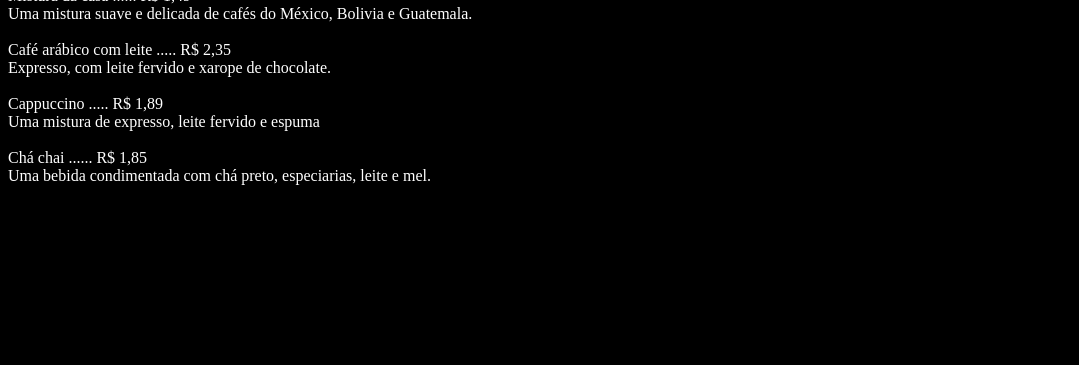
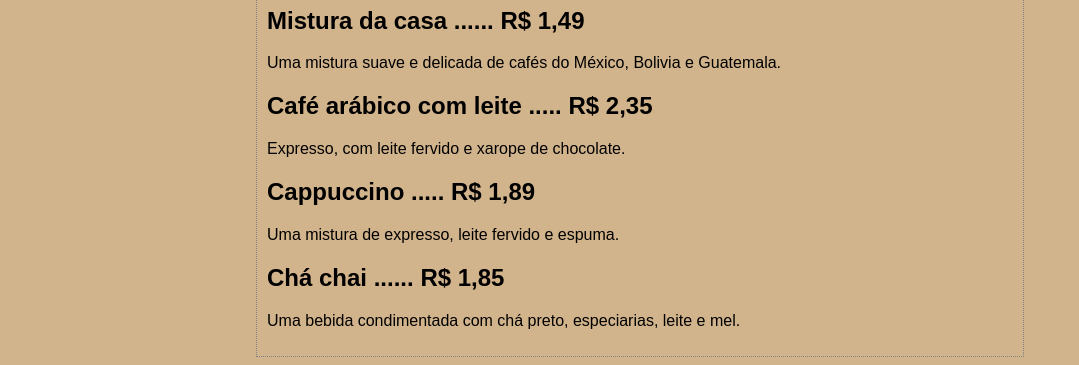
Before and after one commit to ATatiane/Bar-Use-a-Cabeca, a plain HTML site: page index.html in a window 1280 px wide. Shown: the part 707-1072 px from the top of the page, without its empty margins (0-1079 px from the left). Before the commit the page ends 908 px from the top, so only its background shows below. Drawn offline with Linux system fonts and the light colour scheme.

Commit message:
Cor do site
Modifiquei a cor do site de acordo com o que o livro especifica.

Ficou uma gracinha.

```diff
--- a/_stylesheet/style.css
+++ b/_stylesheet/style.css
@@ -1,8 +1,12 @@
 
 body{
-    background-color:black;
-    color:white;
-}
+    background-color: #d2b48c;
+     margin-left: 20%;
+     margin-right:20%;
+     border: 1px dotted gray;
+     padding: 10px 10px 10px 10px;
+     font-family: sans-serif;
+    }
 
 img{
     width: 500px;
@@ -11,4 +15,3 @@ img{
 main{
     width: 600px;
 }
-p id="cardapio"{} /*Como eu faço isso? como deixo o cardapio com outra fonte?*/
--- a/index.html
+++ b/index.html
@@ -18,19 +18,22 @@
     <p>Você nos encontrará no centro da cidade de Weblândia. Junte-se a nós.</p>
 </main>
 
-    <h1> Bebidas disponiveis</h1> <!-- Na hora de transformar em site, da pra fazer como aquela parte da pizzaria que vc passa o mouse em cima e aparece a imagem do cafe/some e tem a descrição. gosto disso-->
-    <p id="cardapio">Mistura da casa ...... R$ 1,49 <br>
-        Uma mistura suave e delicada de cafés do México, Bolivia e Guatemala.<br>
-        <br>
-        Café arábico com leite ..... R$ 2,35<br>
-        Expresso, com leite fervido e xarope de chocolate.<br>
-        <br>
-        Cappuccino ..... R$ 1,89<br>
-        Uma mistura de expresso, leite fervido e espuma<br>
-        <br>
-        Chá chai ...... R$ 1,85<br>
-        Uma bebida condimentada com chá preto, especiarias, leite e mel.<br>
-    </p>
+    <h1> Bebidas do Café</h1> <!-- Na hora de transformar em site, da pra fazer como aquela parte da pizzaria que vc passa o mouse em cima e aparece a imagem do cafe/some e tem a descrição. gosto disso-->
+
+        <h2>Mistura da casa ...... R$ 1,49</h2>
+        <p>Uma mistura suave e delicada de cafés do México, Bolivia e Guatemala.</p>
+
+        <h2>Café arábico com leite ..... R$ 2,35</h2>
+       <p>Expresso, com leite fervido e xarope de chocolate.</p>
+
+        <h2>Cappuccino ..... R$ 1,89</h2>
+        <p>Uma mistura de expresso, leite fervido e espuma.</p>
+
+        <h2>Chá chai ...... R$ 1,85</h2>
+        <p>Uma bebida condimentada com chá preto, especiarias, leite e mel.</p>
+
+
+
 
 </body>
 </html>
```
Also changed, not shown: _Missao/index.html (added, +26 -0 lines).
